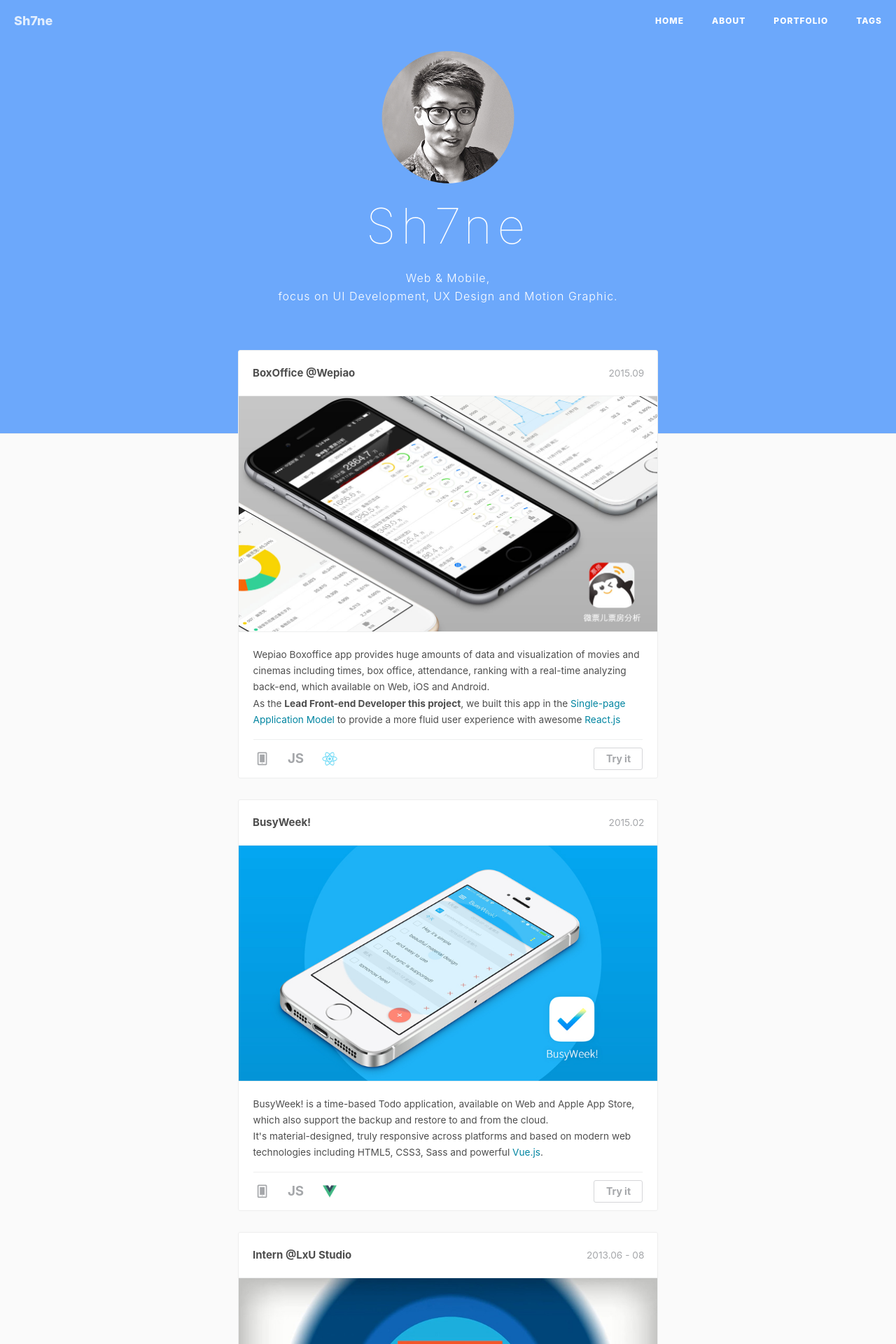
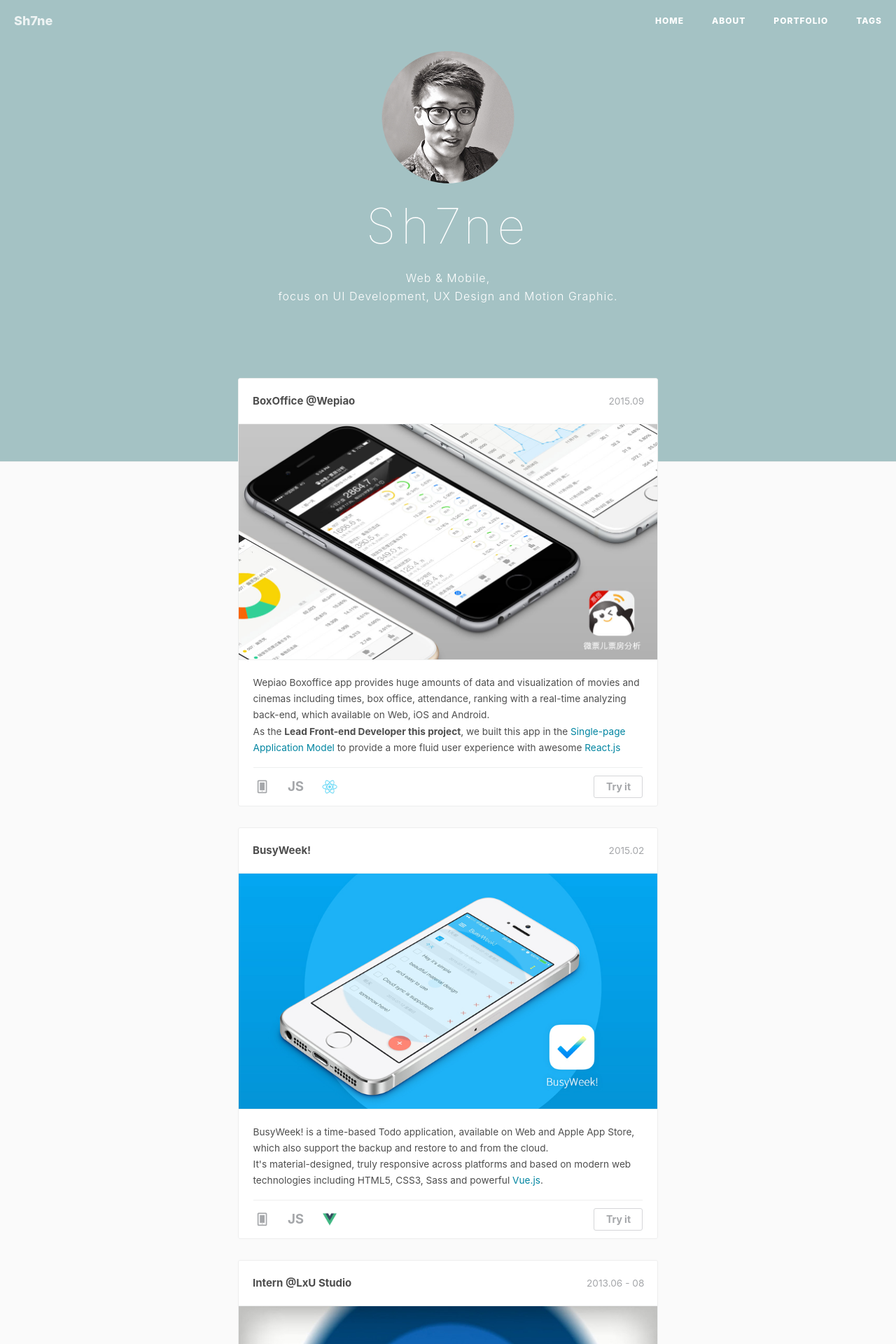
Before and after one commit to Xixiong-Guo/Xixiong-Guo.github.io, a Jekyll site: the page built from portfolio/index.html, in a window 1280 px wide. Shown: the top 1920 px of the page at 70% size. Built offline with Jekyll 4.4.1, drawn with Linux system fonts in a browser that asks for light colours; nearby versions of some CDN libraries; comment, search, counter and statistics services are not loaded.

Commit message:
Update timeline.css

```diff
--- a/portfolio/css/timeline.css
+++ b/portfolio/css/timeline.css
@@ -64,10 +64,6 @@
 	color: #a5a7aa;
 }
 
-/* The Duoshuo */
-.cbp_tmlabel .comment{
-	padding: 0 1.5em 0.5em;
-}
 
 /* The card */
 .cbp_tmtimeline > li .cbp_tmlabel {
@@ -190,9 +186,9 @@
 	background: #fafafa;
 }
 header{
-	background: #6ca8fb;
+	background: #a4c2c4;
 	text-align: center;
-	height: 620px;
+	height: 660px;
 	min-width: 100%;
 	padding: 5em 0px !important;
 	position: relative;
```
